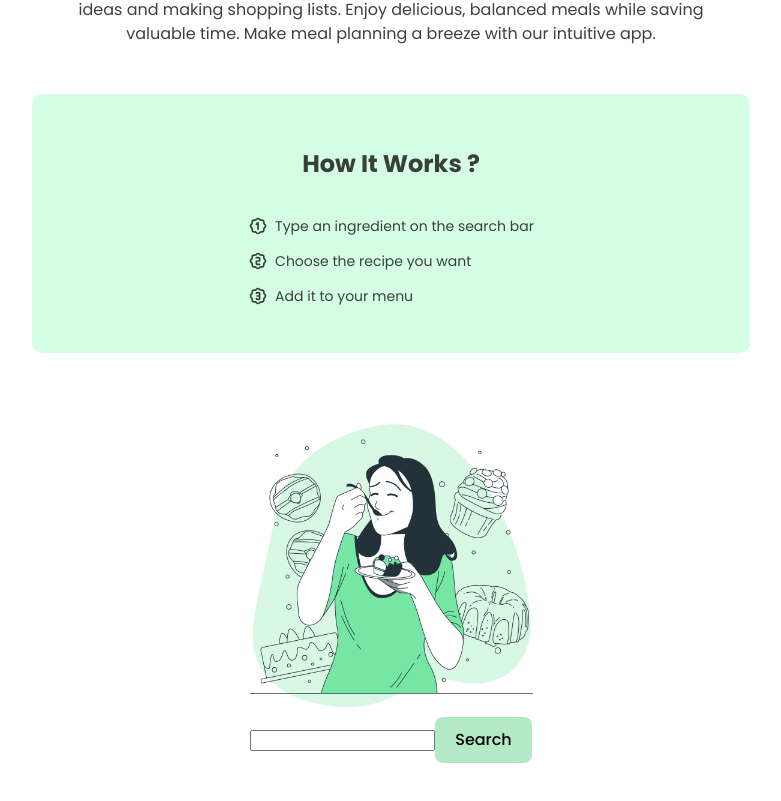
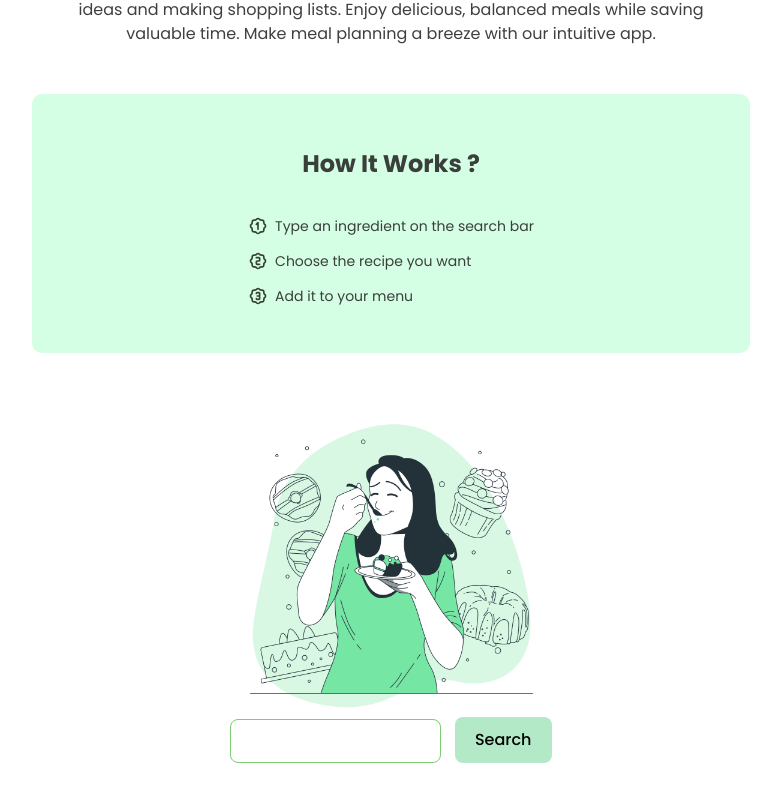
Before and after one commit to dbslm31/frontend, a React (Vite) app: page / in a window 1280 px wide. Shown: the part 223-1024 px from the top of the page, without its empty margins (249-1030 px from the left). Before the commit the page ends 986 px from the top, so only its background shows below. Built offline with nearby package versions, Linux system fonts and the light colour scheme.

Commit message:
Update SearchBar.jsx

```diff
--- a/src/components/SearchBar.jsx
+++ b/src/components/SearchBar.jsx
@@ -41,6 +41,7 @@ const SearchBar = () => {
     <div>
       <form onSubmit={handleSubmit}>
         <input
+          className="search-input"
           type="text"
           value={query}
           onChange={(event) => setQuery(event.target.value)}
```
